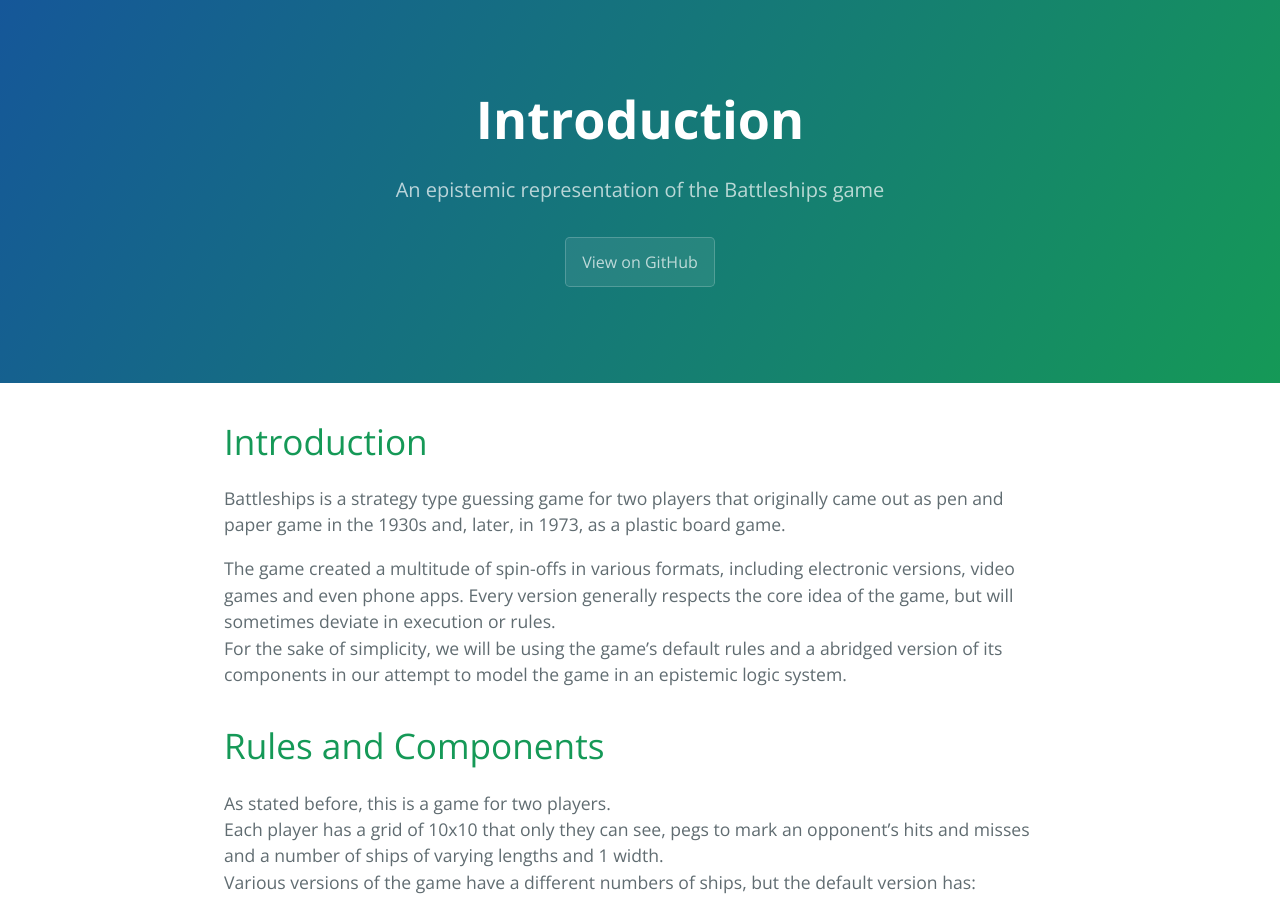
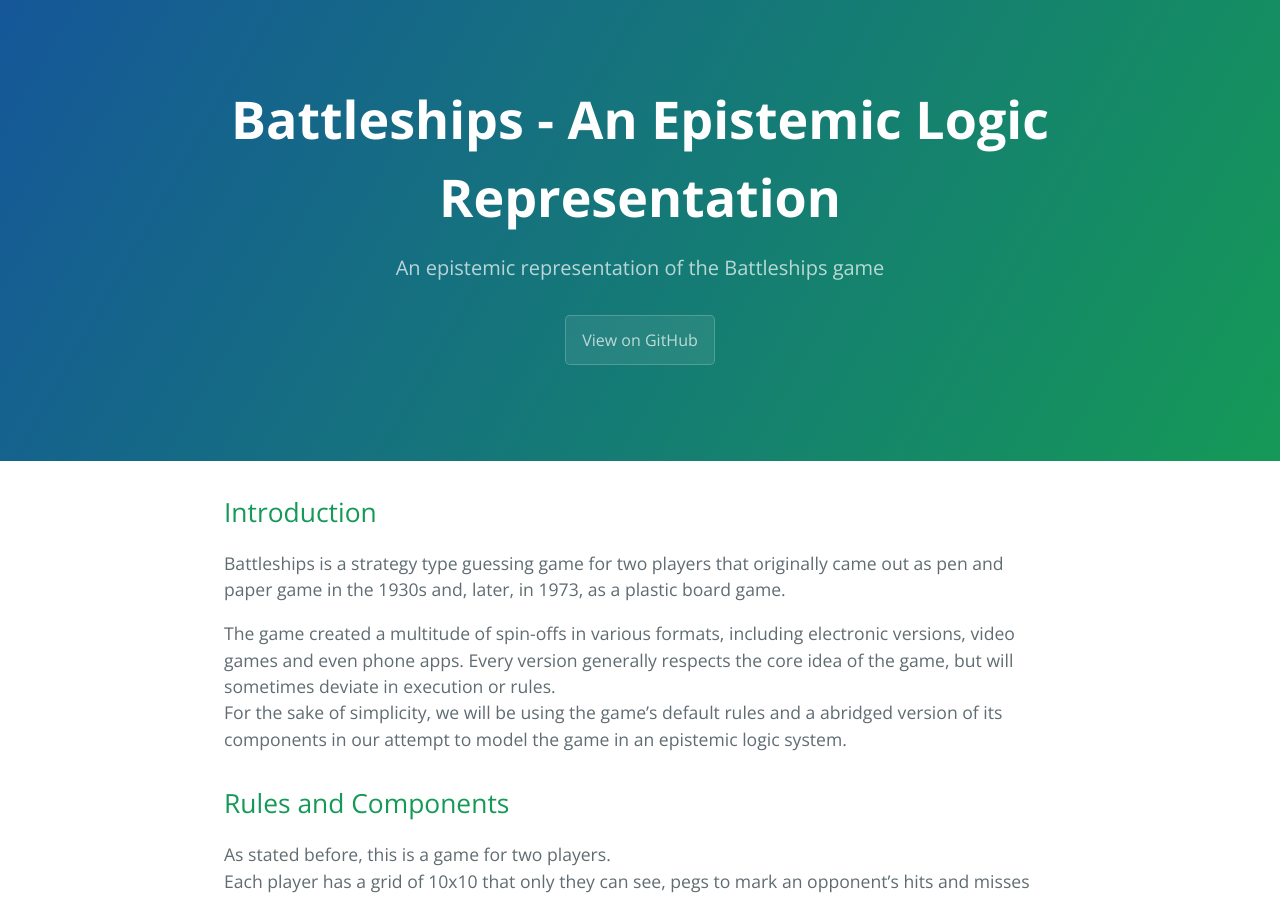
Before and after one commit to kaeru4343/LAMAS_2020Project, a Jekyll site: the page built from index.md, in a window 1280 px wide and 900 px high. Built offline with Jekyll 4.4.1, drawn with Linux system fonts in a browser that asks for light colours; our own code applies the rules of GitHub Pages for plain Markdown files.

Commit message:
Fixing title

```diff
--- a/index.md
+++ b/index.md
@@ -1,15 +1,16 @@
 ---
 layout: default
+title: "Battleships - An Epistemic Logic Representation"
 ---
 
-# Introduction
+## Introduction
 
 Battleships is a strategy type guessing game for two players that originally came out as pen and paper game in the 1930s and, later, in 1973, as a plastic board game.
 
 The game created a multitude of spin-offs in various formats, including electronic versions, video games and even phone apps. Every version generally respects the core idea of the game, but will sometimes deviate in execution or rules.<br />
 For the sake of simplicity, we will be using the game's default rules and a abridged version of its components in our attempt to model the game in an epistemic logic system.
 
-# Rules and Components
+## Rules and Components
 
 As stated before, this is a game for two players.<br />
 Each player has a grid of 10x10 that only they can see, pegs to mark an opponent's hits and misses and a number of ships of varying lengths and 1 width.<br />
@@ -33,8 +34,8 @@ Then the other player does the same. The round ends and the next round begins. I
 The rounds keep repeating until the ships of either one of the players, or of both (as the round ends after both players have taken a shot, this is possible), have been sunk.<br />
 This concludes the rules the rules of the game.
 
-# Epistemic Logic Conversion
+## Epistemic Logic Conversion
 
-# Example of an Epistemic Logic Playthrough
+## Example of an Epistemic Logic Playthrough
 
-# Discussion
+## Discussion
```
